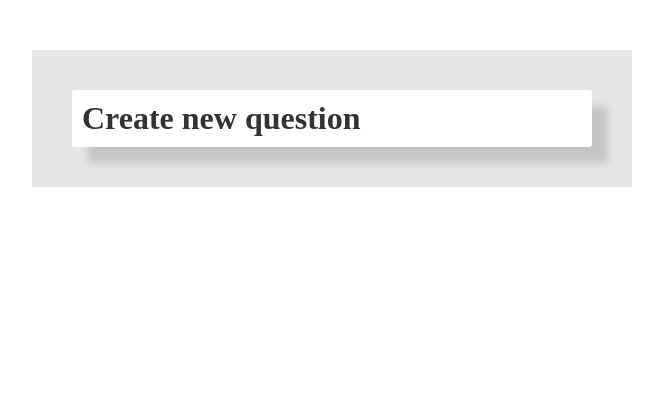
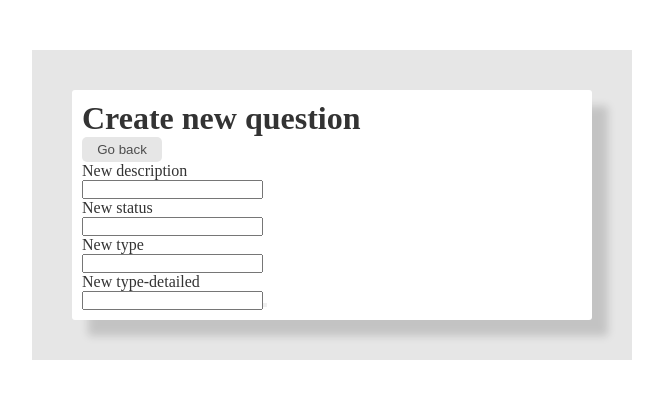
Before and after one commit to lanebx/questionnaire, an Angular app: page /add in a window 1280 px wide. Shown: the top 398 px of the page, without its empty margins (308-971 px from the left). Built offline with nearby package versions, Linux system fonts and the light colour scheme.

Commit message:
last change

```diff
--- a/src/app/question-edit-page/question-edit-page.component.html
+++ b/src/app/question-edit-page/question-edit-page.component.html
@@ -1,5 +1,7 @@
 <div class="question-edit-page">
-  <h1 class="question-edit-page__title">Question List</h1>
+  <h1 class="question-edit-page__title">
+    Edit question
+  </h1>
 
   <button class="button">
     Go back
--- a/src/app/question-page/question-page.component.html
+++ b/src/app/question-page/question-page.component.html
@@ -1,8 +1,43 @@
-<div class="question-management-page">
-  <h1 class="question-management-page__title">
+<div class="question-page">
+  <h1 class="question-edit-page__title">
     Create new question
   </h1>
 
+  <button class="button">
+    Go back
+  </button>
 
+  <form class="edit">
+    <label class="label">
+      <div class="edit__description">
+        New description
+      </div>
+      <input type="text" class="input">
+    </label>
 
+    <label class="label">
+      <div class="edit__answered">
+        New status
+      </div>
+      <input type="text" class="input">
+    </label>
+
+    <label class="label">
+      <div class="edit__type">
+        New type
+      </div>
+      <input type="text" class="input">
+    </label>
+
+    <label class="label">
+      <div class="edit__type-detailed">
+        New type-detailed
+      </div>
+      <input type="text" class="input">
+    </label>
+
+    <button type="submit">
+
+    </button>
+  </form>
 </div>
--- a/src/app/shared/services/Question.service.ts
+++ b/src/app/shared/services/Question.service.ts
@@ -18,5 +18,4 @@ export class TestService {
   edit(idForEdit) {
 
   }
-
 }
```
